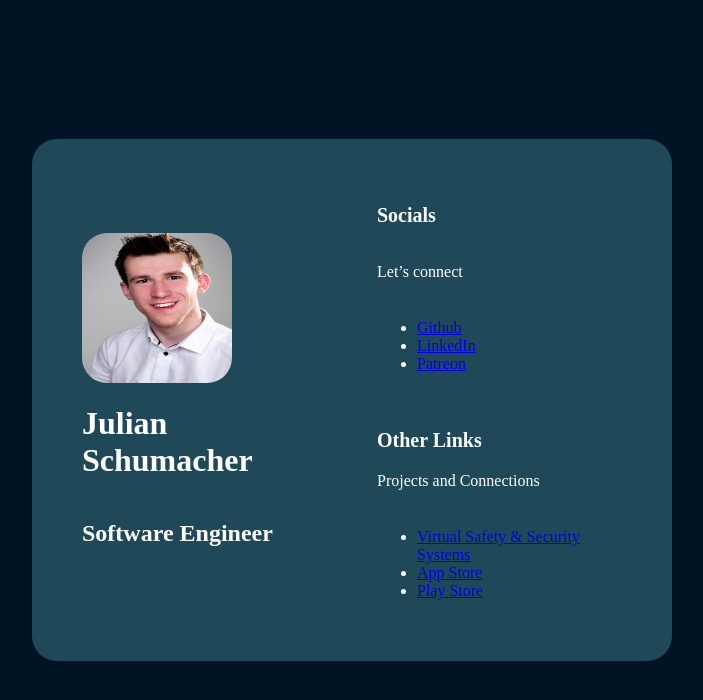
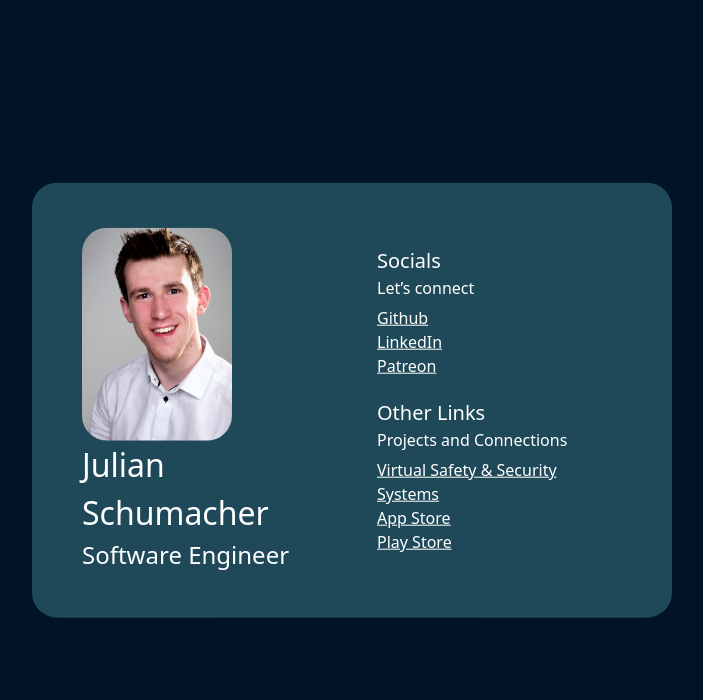
Before and after one commit to Julessh05/Website, a Next.js app in the folder personal-website/: page / in a window 1280 px wide. Shown: the top 700 px of the page, without its empty margins (288-991 px from the left). Built offline with nearby package versions, Linux system fonts and the light colour scheme.

Commit message:
fix production

```diff
--- a/personal-website/postcss.config.js
+++ b/personal-website/postcss.config.js
@@ -1,6 +1,6 @@
 module.exports = {
   plugins: {
-    tailwindcss: {},
+    "@tailwindcss/postcss": {},
     autoprefixer: {},
   },
 }
--- a/personal-website/src/app/globals.scss
+++ b/personal-website/src/app/globals.scss
@@ -1,6 +1,4 @@
-@tailwind base;
-@tailwind components;
-@tailwind utilities;
+@import "tailwindcss";
 
 :root {
   // Color Ideas: https://www.picmonkey.com/blog/website-color-schemes#sophisticated-website-color-schemes
```
